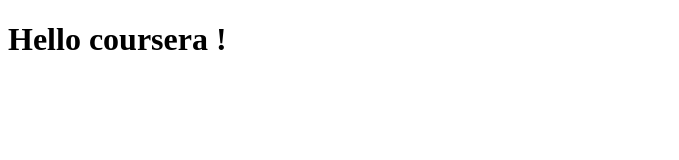
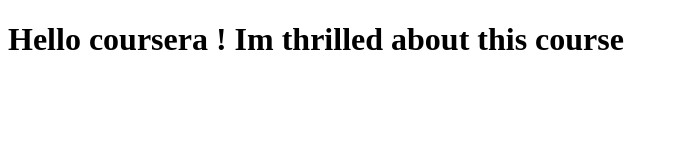
Before and after one commit to smtuladhar/coursera-test, a plain HTML site: page index.html in a window 1280 px wide. Shown: the whole page, without its empty margins (0-679 px from the left). Drawn offline with Linux system fonts and the light colour scheme.

Commit message:
added line in index file thrilled

```diff
--- a/index.html
+++ b/index.html
@@ -5,6 +5,6 @@
     </head>
 
     <body>
-        <h1>Hello coursera ! </h1>
+        <h1>Hello coursera ! Im thrilled about this course </h1>
     </body>
 </html>
```
